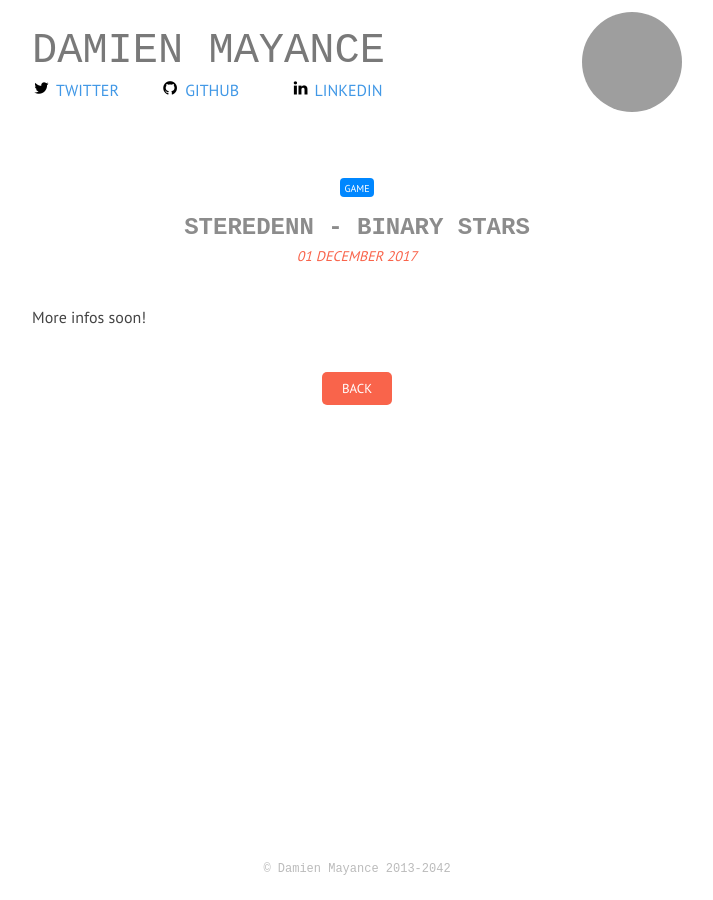
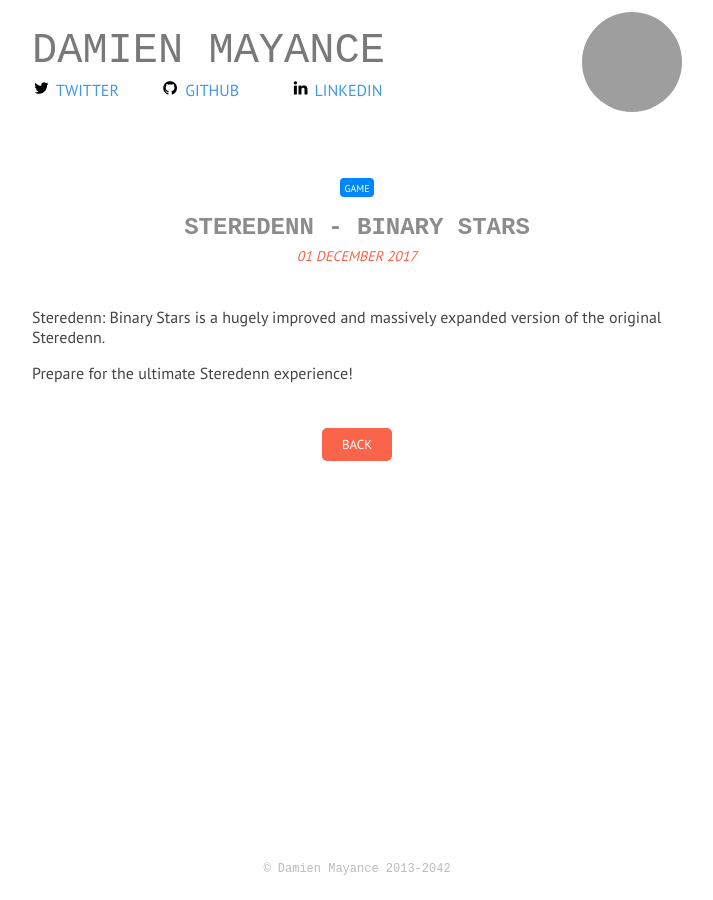
Before and after one commit to valryon/valryon.github.io, a Jekyll site: the page built from _projects/2017-12-01-Steredenn-binary-stars.md, in a window 1280 px wide. Shown: the whole page, without its empty margins (283-996 px from the left). Built offline with Jekyll 4.4.1, drawn with Linux system fonts in a browser that asks for light colours; some web fonts are replaced; grey boxes are pictures that could not be loaded.

Commit message:
Update Steredebb BS info

```diff
--- a/_projects/2017-12-01-Steredenn-binary-stars.md
+++ b/_projects/2017-12-01-Steredenn-binary-stars.md
@@ -1,9 +1,11 @@
 ---
 title: Steredenn - Binary Stars
 tags: game
-image: static/content/steredenn/cover.png
-shortdesc: is an incoming explosive DLC for Steredenn
+image: static/content/steredenn/coverbs.png
+shortdesc: is a hugely improved and massively expanded version of the original Steredenn.
 direct: http://steredenn.pixelnest.io
 ---
 
-More infos soon!
+Steredenn: Binary Stars is a hugely improved and massively expanded version of the original Steredenn.
+
+Prepare for the ultimate Steredenn experience!
```
Also changed, not shown: static/content/steredenn/coverbs.png (added).
